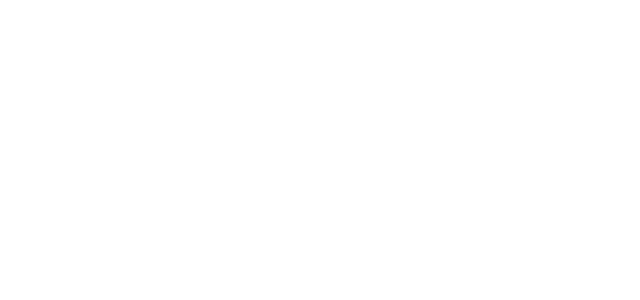
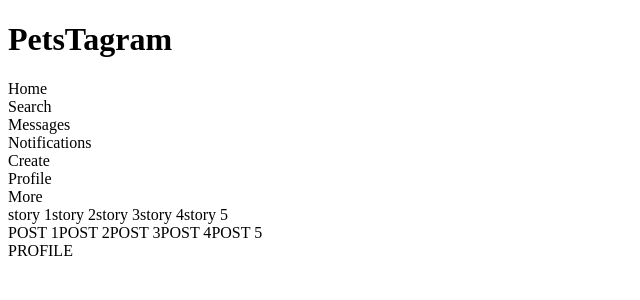
Before and after one commit to timothyjapolinario/pets-tagram, a React (Create React App) app: page / in a window 1280 px wide. Shown: the top 300 px of the page, without its empty margins (0-640 px from the left). Built offline with nearby package versions, Linux system fonts and the light colour scheme.

Commit message:
Add skeleton of main page

```diff
--- a/package.json
+++ b/package.json
@@ -3,11 +3,13 @@
   "version": "0.1.0",
   "private": true,
   "dependencies": {
+    "@reduxjs/toolkit": "^1.9.2",
     "@testing-library/jest-dom": "^5.16.5",
     "@testing-library/react": "^13.4.0",
     "@testing-library/user-event": "^13.5.0",
     "react": "^18.2.0",
     "react-dom": "^18.2.0",
+    "react-redux": "^8.0.5",
     "react-scripts": "5.0.1",
     "web-vitals": "^2.1.4"
   },
@@ -34,5 +36,8 @@
       "last 1 firefox version",
       "last 1 safari version"
     ]
+  },
+  "devDependencies": {
+    "tailwindcss": "^3.2.4"
   }
 }
--- a/src/App.js
+++ b/src/App.js
@@ -1,5 +1,12 @@
+import Counter from "./components/Counter";
+import MainPage from "./pages/MainPage";
+
 function App() {
-  return <div className="App"></div>;
+  return (
+    <div className="App">
+      <MainPage />
+    </div>
+  );
 }
 
 export default App;
--- /dev/null
+++ b/src/app/store.js
@@ -0,0 +1,7 @@
+import { configureStore } from "@reduxjs/toolkit";
+import counterReducer from "../features/counterSlice";
+export default configureStore({
+  reducer: {
+    counter: counterReducer,
+  },
+});
--- /dev/null
+++ b/src/components/Counter.js
@@ -0,0 +1,19 @@
+import React from "react";
+
+import { useSelector, useDispatch } from "react-redux";
+import { decrement, increment } from "../features/counterSlice";
+
+export default function Counter() {
+  const count = useSelector((state) => state.counter.value);
+  const dispatch = useDispatch();
+
+  return (
+    <div>
+      <span>{count}</span>
+      <button
+        aria-label="Increment Value"
+        onClick={() => dispatch(increment())}
+      ></button>
+    </div>
+  );
+}
--- /dev/null
+++ b/src/components/mainpage/Feed.js
@@ -0,0 +1,13 @@
+const Feed = () => {
+  return (
+    <div>
+      <span>POST 1</span>
+      <span>POST 2</span>
+      <span>POST 3</span>
+      <span>POST 4</span>
+      <span>POST 5</span>
+    </div>
+  );
+};
+
+export default Feed;
--- /dev/null
+++ b/src/components/mainpage/Stories.js
@@ -0,0 +1,13 @@
+const Stories = () => {
+  return (
+    <div>
+      <span>story 1</span>
+      <span>story 2</span>
+      <span>story 3</span>
+      <span>story 4</span>
+      <span>story 5</span>
+    </div>
+  );
+};
+
+export default Stories;
--- /dev/null
+++ b/src/components/menu/Menu.js
@@ -0,0 +1,16 @@
+const Menu = () => {
+  return (
+    <div>
+      <h1>PetsTagram</h1>
+      <div>Home</div>
+      <div>Search</div>
+      <div>Messages</div>
+      <div>Notifications</div>
+      <div>Create</div>
+      <div>Profile</div>
+      <div>More</div>
+    </div>
+  );
+};
+
+export default Menu;
--- /dev/null
+++ b/src/components/sidebar/Sidebar.js
@@ -0,0 +1,5 @@
+const Sidebar = () => {
+  return <div>PROFILE</div>;
+};
+
+export default Sidebar;
--- /dev/null
+++ b/src/features/counterSlice.js
@@ -0,0 +1,23 @@
+import { createSlice } from "@reduxjs/toolkit";
+
+export const counterSlice = createSlice({
+  name: "counter",
+  initialState: {
+    value: 0,
+  },
+  reducers: {
+    //Redux Toolkit allows us "mutating" logic in reducers. It
+    //doesn't actually mutate the state because it uses the Immer Library,
+    //which detects changes to a "draft change" and produces a brand new
+    //immutable state based off those changes
+    increment: (state) => {
+      state.value += 1;
+    },
+    decrement: (state) => {
+      state.value -= 1;
+    },
+  },
+});
+
+export const { increment, decrement } = counterSlice.actions;
+export default counterSlice.reducer;
--- /dev/null
+++ b/src/pages/MainPage.js
@@ -0,0 +1,21 @@
+import Feed from "../components/mainpage/Feed";
+import Stories from "../components/mainpage/Stories";
+import Menu from "../components/menu/Menu";
+import Sidebar from "../components/sidebar/Sidebar";
+
+const MainPage = () => {
+  return (
+    <div>
+      <Menu />
+      <div>
+        <Stories />
+        <Feed />
+      </div>
+      <div>
+        <Sidebar />
+      </div>
+    </div>
+  );
+};
+
+export default MainPage;
```
Also changed, not shown: src/index.js (+4 -3 lines), tailwind.config.js (added, +8 -0 lines), 1 other file (tests, documents, lock files or other folders).
